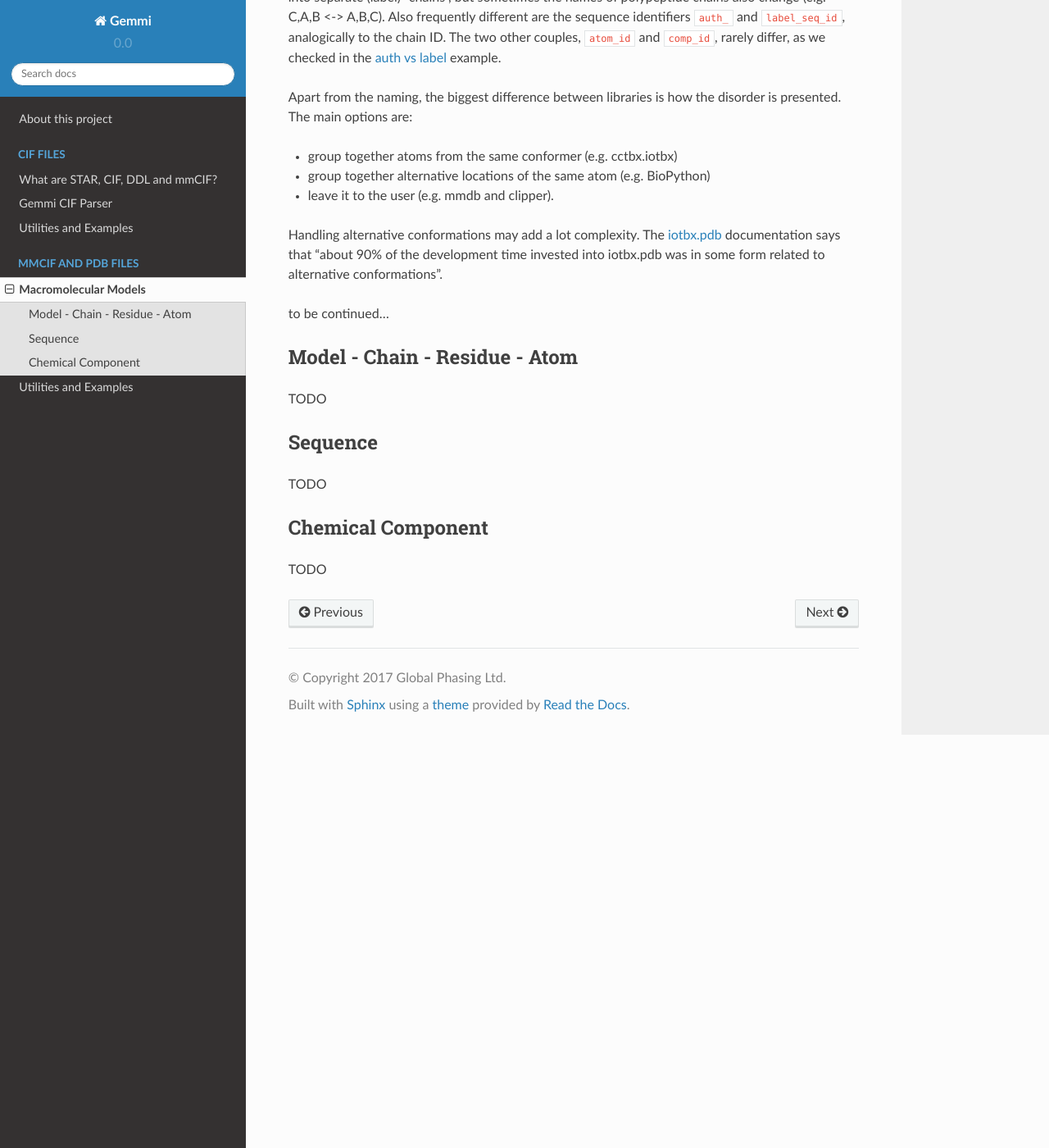
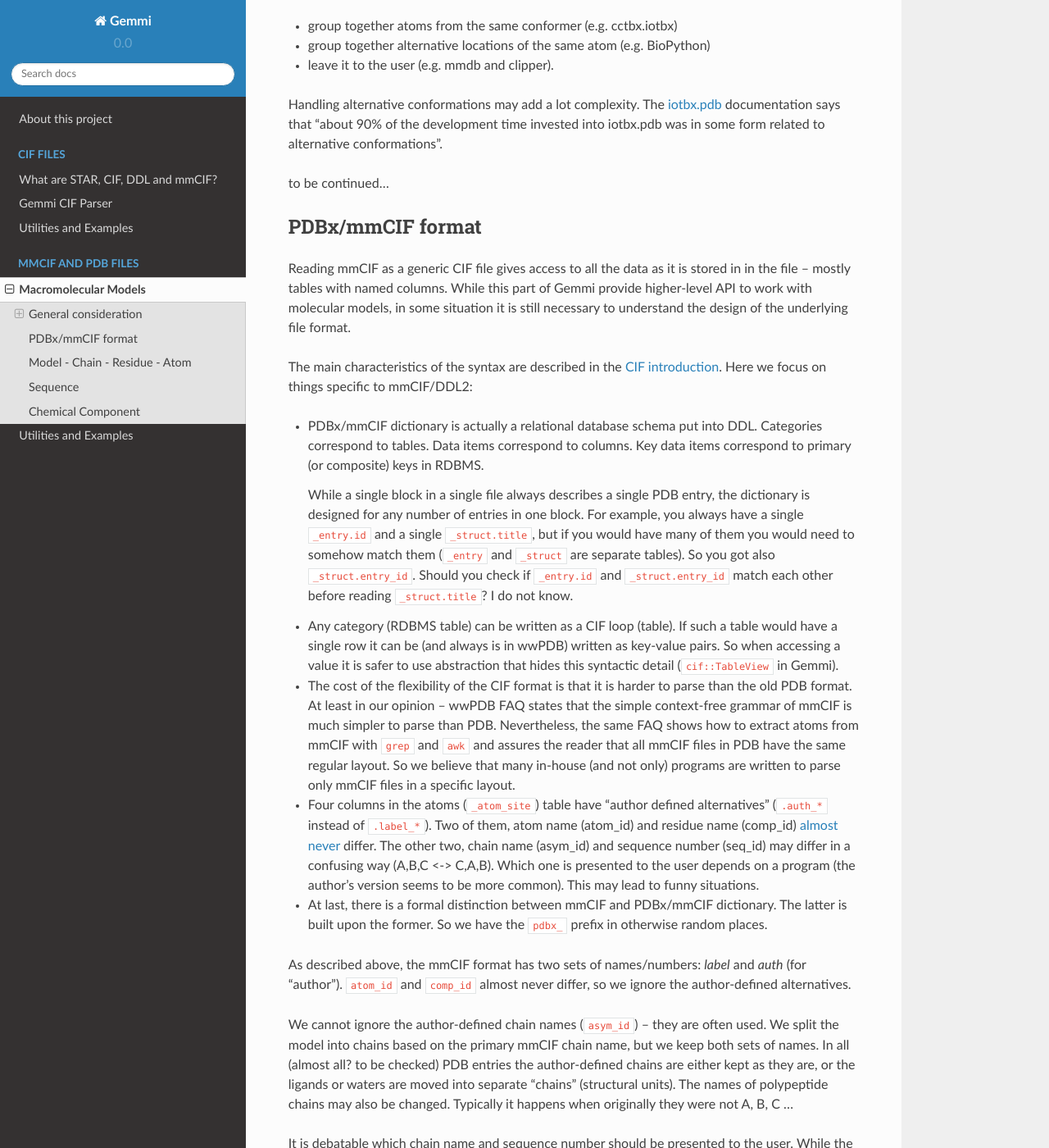
Before and after one commit to project-gemmi/gemmi, a Sphinx documentation site: the page built from docs/mmcif.rst, in a window 1280 px wide and 1400 px high, scrolled down 608 px. Shown: the whole window at 82% size. Built offline with Sphinx 7.4.7 and the Read the Docs theme 2.0.0, drawn with Linux system fonts in a browser that asks for light colours; some of the changed text lies outside the part shown.

Commit message:
expand docs

```diff
--- a/docs/about.rst
+++ b/docs/about.rst
@@ -6,7 +6,7 @@ Gemmi is an open-source library aiming to:
 
 * read and write CIF, mmCIF and PDB files,
 * provide other functionality needed by macromolecular refinement programs,
-* replace the MMDB library.
+* replace the CCP4 Coordinate Library (MMDB).
 
 It is a joint project of
 `Global Phasing Ltd <https://www.globalphasing.com/>`_
@@ -15,3 +15,5 @@ and
 started in 2017 and with funding secured until 2020.
 
 More details will be added as the project progresses.
+
+Source code repository: https://github.com/project-gemmi/gemmi
--- a/docs/cif-intro.rst
+++ b/docs/cif-intro.rst
@@ -1,3 +1,5 @@
+.. _cif_intro:
+
 What are STAR, CIF, DDL and mmCIF?
 ==================================
 
--- a/docs/mmcif.rst
+++ b/docs/mmcif.rst
@@ -2,12 +2,14 @@
 Macromolecular Models
 #####################
 
-Reading mmCIF as a generic CIF file gives access
-to all the data as it is stored in in the file --
-mostly tables with named columns.
+General consideration
+=====================
 
-When working with macromolecular models a different representation is useful:
-a hierarchy of objects.
+Naming
+------
+
+The most useful representation for working with macromolecular models
+is a hierarchy of objects.
 To a first approximation all macromolecular libraries present the same
 hierarchy: model - chain - residue - atom.
 
@@ -19,21 +21,9 @@ PDBx/mmCIF uses more general (but not so obvious) terms:
 instead of chain,
 and *chem_comp* (chemical component) for residue/monomer.
 
-The mmCIF format introduced two sets of names/numbers:
-*label* and *auth* (for "author").
-Let us first consider ``_atom_site.label_asym_id`` and
-``_atom_site.auth_asym_id``, which are two sets of chain IDs
-in the atom table.
-It is debatable which one should be used. While the latter is only
-an alternative ID according to the mmCIF spec, it is the one that is
-used in the PDB format so it may be preferred for consistency.
-The usual difference is that the ligands or waters from the author's
-"chain" are split into separate (label) "chains", but sometimes
-the names of polypeptide chains also change (e.g. C,A,B <-> A,B,C).
-Also frequently different are the sequence identifiers
-``auth_`` and ``label_seq_id``, analogically to the chain ID.
-The two other couples, ``atom_id`` and ``comp_id``, rarely differ,
-as we checked in the :ref:`auth_label_example` example.
+
+Disorder (altloc)
+-----------------
 
 Apart from the naming, the biggest difference between libraries is
 how the disorder is presented. The main options are:
@@ -53,6 +43,84 @@ related to alternative conformations".
 to be continued...
 
 
+PDBx/mmCIF format
+=================
+
+Reading mmCIF as a generic CIF file gives access
+to all the data as it is stored in in the file --
+mostly tables with named columns.
+While this part of Gemmi provide higher-level API to work with
+molecular models, in some situation it is still necessary to understand
+the design of the underlying file format.
+
+The main characteristics of the syntax are described in the
+:ref:`CIF introduction <cif_intro>`.
+Here we focus on things specific to mmCIF/DDL2:
+
+* PDBx/mmCIF dictionary is actually a relational database schema put into DDL.
+  Categories correspond to tables. Data items correspond to columns.
+  Key data items correspond to primary (or composite) keys in RDBMS.
+
+  While a single block in a single file always describes a single PDB entry,
+  the dictionary is designed for any number of entries in one block.
+  For example, you always have a single ``_entry.id`` and a single
+  ``_struct.title``,
+  but if you would have many of them you would need to somehow match them
+  (``_entry`` and ``_struct`` are separate tables).
+  So you got also ``_struct.entry_id``.
+  Should you check if ``_entry.id`` and ``_struct.entry_id`` match each other
+  before reading ``_struct.title``? I do not know.
+
+* Any category (RDBMS table) can be written as a CIF loop (table).
+  If such a table would have a single row it can be (and always is in wwPDB)
+  written as key-value pairs.
+  So when accessing a value it is safer to use abstraction that hides this
+  syntactic detail (``cif::TableView`` in Gemmi).
+
+* The cost of the flexibility of the CIF format is that it is harder to parse
+  than the old PDB format. At least in our opinion -- wwPDB FAQ states
+  that the simple context-free grammar of mmCIF is much simpler to parse
+  than PDB. Nevertheless, the same FAQ shows how to extract atoms from mmCIF
+  with ``grep`` and ``awk`` and assures the reader that all mmCIF files in PDB
+  have the same regular layout. So we believe that many in-house (and not
+  only) programs are written to parse only mmCIF files in a specific layout.
+
+* Four columns in the atoms (``_atom_site``) table have "author defined
+  alternatives" (``.auth_*`` instead of ``.label_*``).
+  Two of them, atom name (atom_id) and residue name (comp_id)
+  :ref:`almost never <auth_label_example>` differ.
+  The other two, chain name (asym_id) and sequence number (seq_id)
+  may differ in a confusing way (A,B,C <-> C,A,B).
+  Which one is presented to the user depends on a program (the author's
+  version seems to be more common). This may lead to funny situations.
+
+* At last, there is a formal distinction between mmCIF and PDBx/mmCIF
+  dictionary. The latter is built upon the former. So we have
+  the ``pdbx_`` prefix in otherwise random places.
+
+As described above, the mmCIF format has two sets of names/numbers:
+*label* and *auth* (for "author").
+``atom_id`` and ``comp_id`` almost never differ, so
+we ignore the author-defined alternatives.
+
+We cannot ignore the author-defined chain names (``asym_id``) --
+they are often used. We split the model into chains based on
+the primary mmCIF chain name, but we keep both sets of names.
+In all (almost all? to be checked)
+PDB entries the author-defined chains are either kept as they are,
+or the ligands or waters are moved into separate "chains" (structural units).
+The names of polypeptide chains may also be changed.
+Typically it happens when originally they were not A, B, C ...
+
+It is debatable which chain name and sequence number should be presented
+to the user. While the author-defined ones are "alternative",
+they are used in the PDB format so may be preferred for consistency.
+
+We also keep author-defined sequence numbers.
+Unlike the primary sequence numbers, they must be used together with
+the so-called PDB insertion code.
+
+
 Model - Chain - Residue - Atom
 ==============================
 
```
